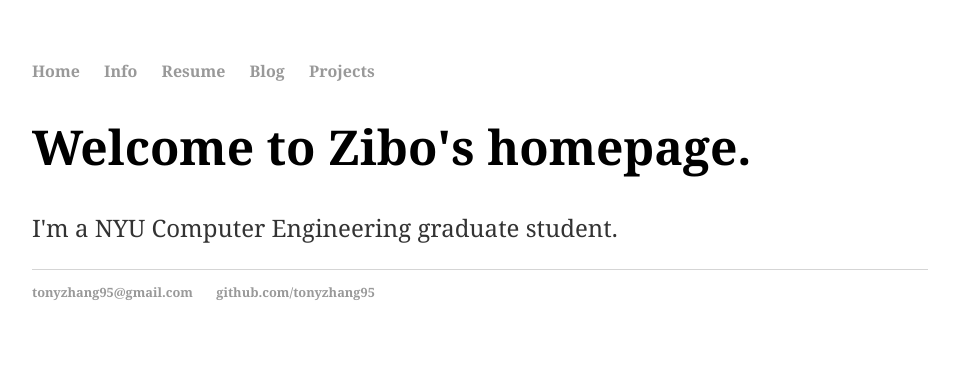
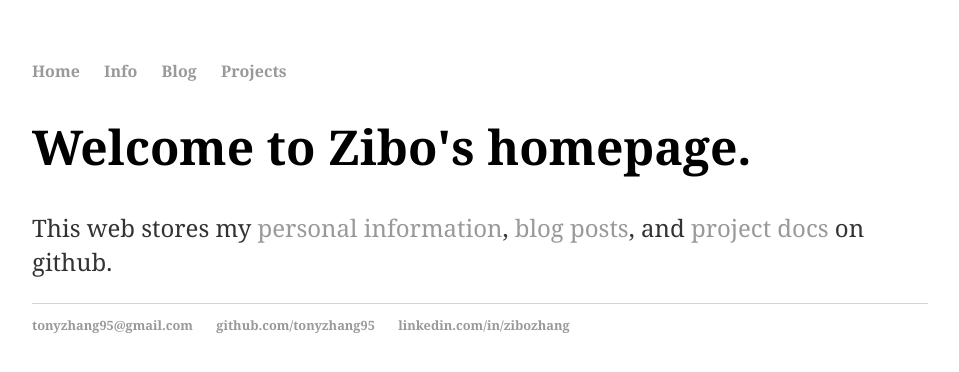
Before and after one commit to tonyzhang95/tonyzhang95.github.io, a Jekyll site: the page built from index.html, in a window 1280 px wide. Shown: the top 372 px of the page, without its empty margins (160-1119 px from the left). Built offline with Jekyll 4.4.1, drawn with Linux system fonts in a browser that asks for light colours.

Commit message:
personalize

```diff
--- a/_layouts/default.html
+++ b/_layouts/default.html
@@ -11,7 +11,6 @@
       		<ul>
           		<li><a href="/">Home</a></li>
   	        	<li><a href="/info">Info</a></li>
-          		<li><a href="/resume">Resume</a></li>
           		<li><a href="/blog">Blog</a></li>
   						<li><a href="/projects">Projects</a></li>
       		</ul>
@@ -25,6 +24,7 @@
       		<ul>
           		<li><a href="tonyzhang95@gmail.com">tonyzhang95@gmail.com</a></li>
           		<li><a href="https://github.com/tonyzhang95">github.com/tonyzhang95</a></li>
+              <li><a href="https://www.linkedin.com/in/zibozhang">linkedin.com/in/zibozhang</a></li>
   			</ul>
   		</footer>
   	</body>
--- a/index.html
+++ b/index.html
@@ -5,6 +5,6 @@ title: Zibo's Homepage
 <div class="blurb">
 	<h1>Welcome to Zibo's homepage.</h1>
 	<p>
-		I'm a NYU Computer Engineering graduate student.
+		This web stores my <a href="/info">personal information</a>, <a href="/blog">blog posts</a>, and <a href="/projects">project docs</a> on github.
 	</p>
 </div>
```
Also changed, not shown: info/index.html (added, +24 -0 lines).
